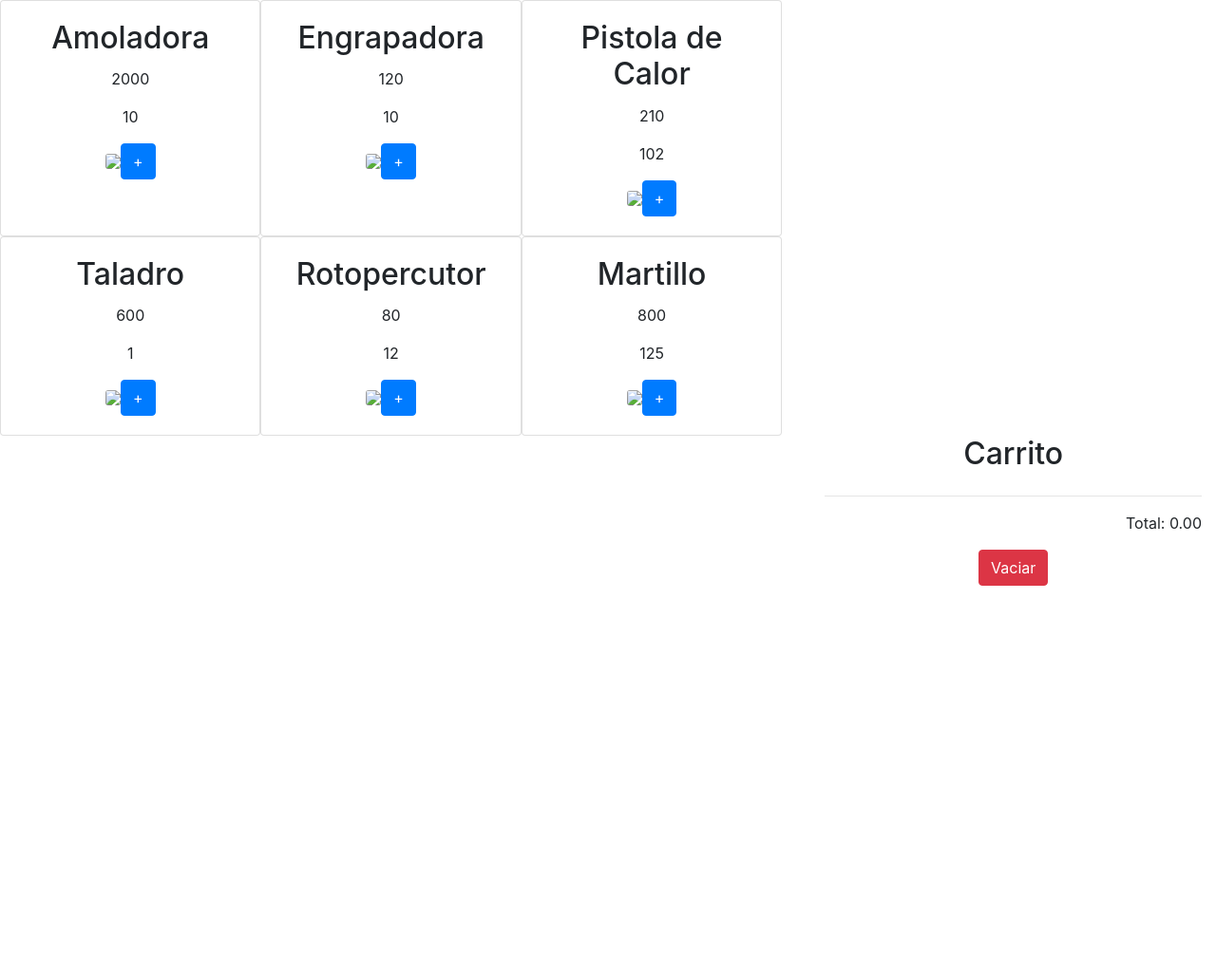
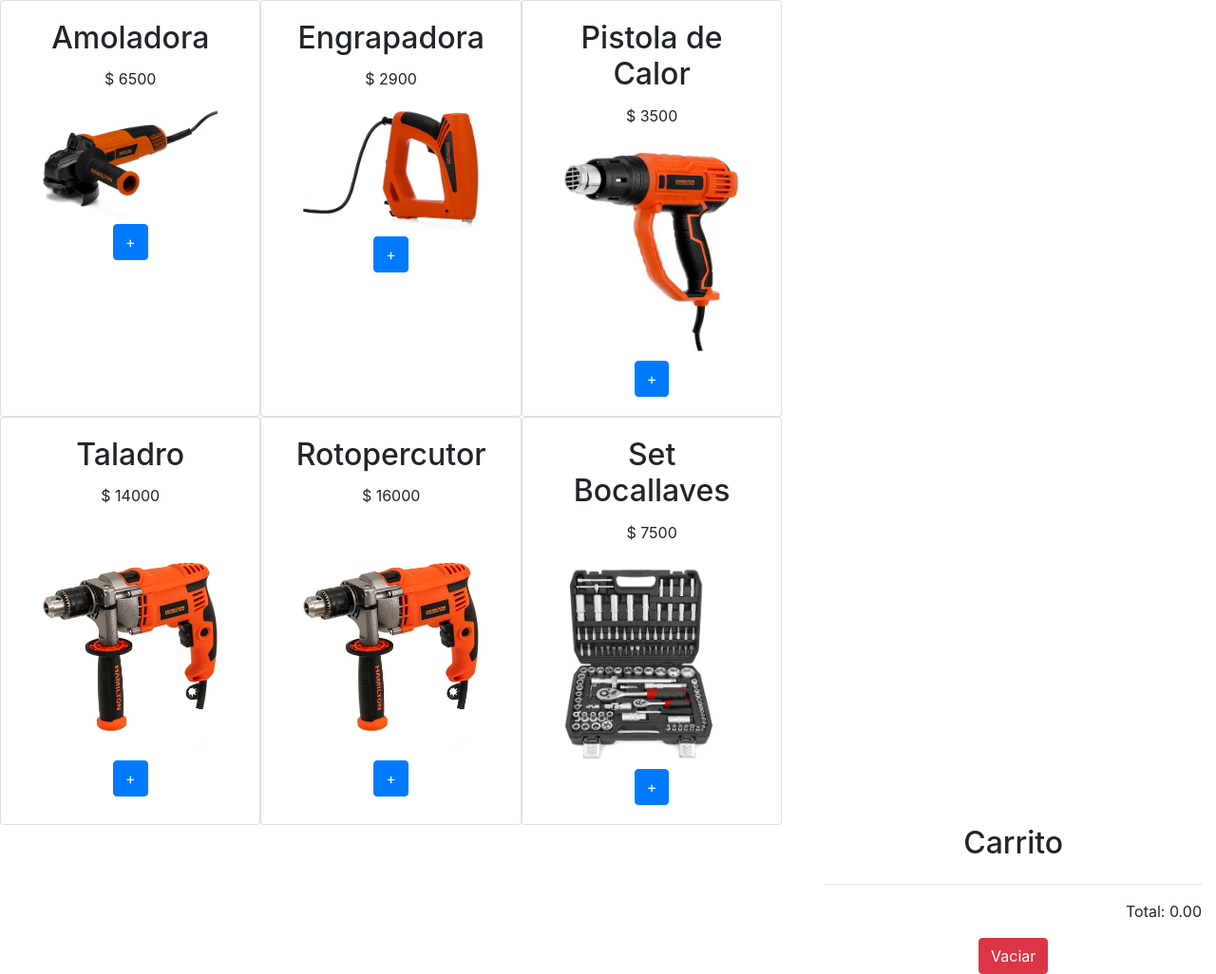
Before and after one commit to espiralverde/DW_24890_MartinSosa_Proyecto_Herramientas, a plain HTML site: page index.html in a window 1280 px wide. Shown: the whole page at 95% size. Before the commit the page ends 800 px from the top, so only its background shows below. Drawn offline with nearby package versions, Linux system fonts and the light colour scheme.

Commit message:
Actualización entregas

```diff
--- a/CSS/estilos.css
+++ b/CSS/estilos.css
@@ -8,3 +8,6 @@
 aside {
   float: right;
 }
+.card-img {
+  width: auto;
+}
--- a/main.js
+++ b/main.js
@@ -16,44 +16,44 @@ document.addEventListener('DOMContentLoaded', () => {
         {
             id: 1,
             nombre: "Amoladora",
-            precio: 2000,
+            precio: 6500,
             stock: 10,
             img: "Assets/img/amoladora.webp"
         },
         {
             id: 2,
             nombre: "Engrapadora",
-            precio: 120,
+            precio: 2900,
             stock: 10,
             img: "Assets/img/engrapadora.webp"
         },
         {
             id: 3,
             nombre: "Pistola de Calor",
-            precio: 210,
+            precio: 3500,
             stock: 102,
             img: "Assets/img/pistola_calor.webp"
         },
         {
             id: 4,
             nombre: "Taladro",
-            precio: 600,
+            precio: 14000,
             stock: 1,
             img:"Assets/img/taladro.webp"
         },
         {
             id: 5,
             nombre: "Rotopercutor",
-            precio: 80,
+            precio: 16000,
             stock: 12,
             img:"Assets/img/taladro.webp"
         },
         {
             id: 6,
-            nombre: "Martillo",
-            precio: 800,
+            nombre: "Set Bocallaves",
+            precio: 7500,
             stock: 125,
-            img:"./Assets/img/taladro.webp"
+            img:"Assets/img/set_bocallaves.webp"
         }
 
     ]
@@ -73,16 +73,16 @@ document.addEventListener('DOMContentLoaded', () => {
             // Precio
             const miNodoPrecio = document.createElement('p');
             miNodoPrecio.classList.add('card-text');
-            miNodoPrecio.textContent = info.precio;
+            miNodoPrecio.textContent = `$ ${info.precio}`;
             //Stock
-            const miNodoStock = document.createElement('p');
-            miNodoStock.classList.add('card-text');
-            miNodoStock.textContent = info.stock;
+            // const miNodoStock = document.createElement('p');
+            // miNodoStock.classList.add('card-text');
+            // miNodoStock.textContent = info.stock;
             //Img
             let miNodoImg = document.createElement('img');
             miNodoImg.classList.add('card-img');
-            miNodoImg.src = '${info.img}'
-            //miNodoImg.src = 'Assets/img/taladro.webp'
+            //miNodoImg.src = 'Assets/img/pistola_calor.webp'
+            miNodoImg.src = `${info.img}`
 
 
 
@@ -98,7 +98,7 @@ document.addEventListener('DOMContentLoaded', () => {
             // Insertamos
             miNodoCardBody.appendChild(miNodoTitle);
             miNodoCardBody.appendChild(miNodoPrecio);
-            miNodoCardBody.appendChild(miNodoStock);
+            // miNodoCardBody.appendChild(miNodoStock);
             miNodoCardBody.appendChild(miNodoImg);
             miNodoCardBody.appendChild(miNodoBoton);
             miNodo.appendChild(miNodoCardBody);
```
